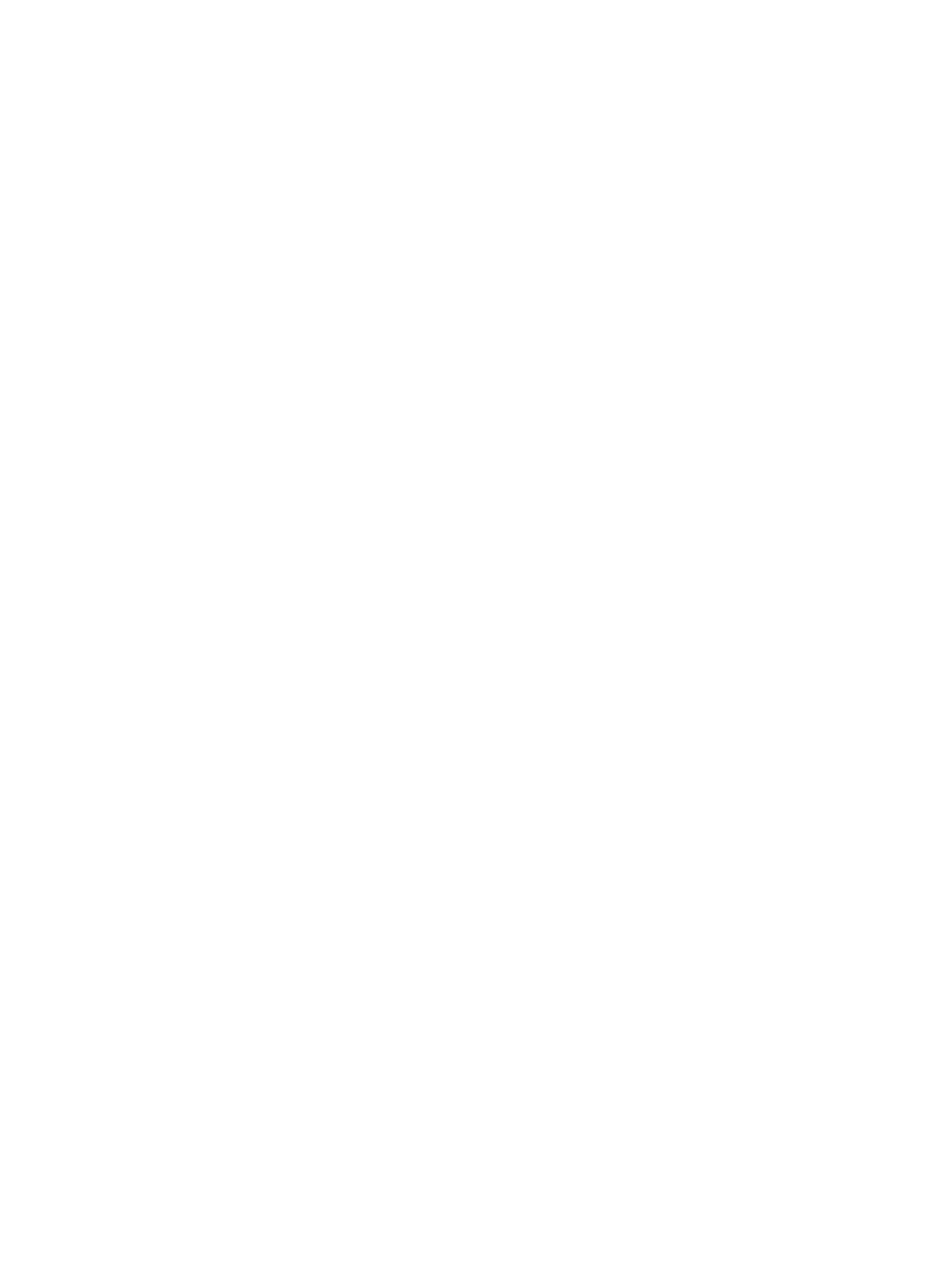
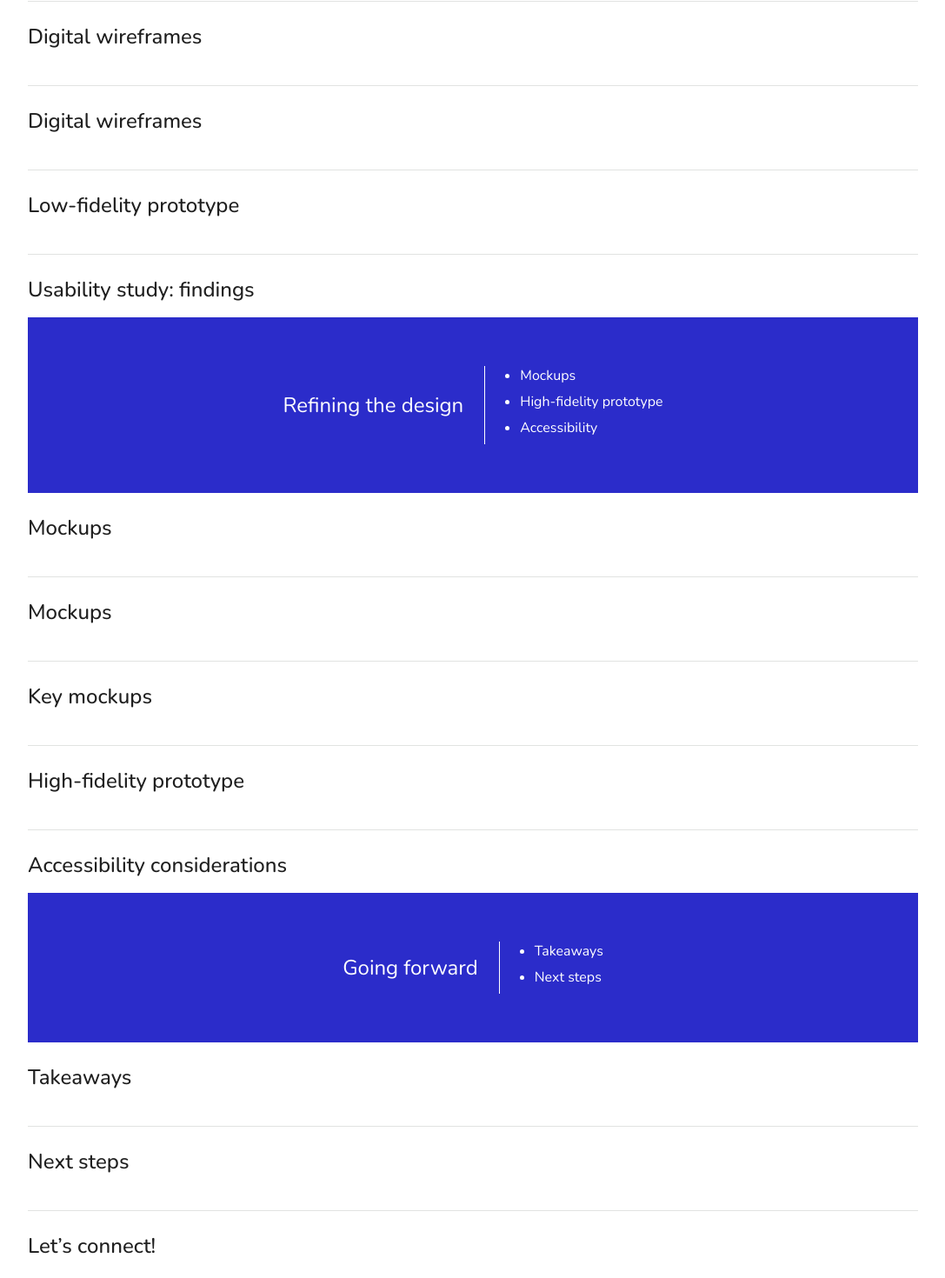
Before and after one commit to teffcode/teffcode-portfolio, a React (Vite) app: page /ux/case-study-trailers-movie-app in a window 1280 px wide. Shown: the part 1520-2990 px from the top of the page at 87% size, without its empty margins (96-1183 px from the left). Before the commit the page ends 1401 px from the top, so only its background shows below. Built offline with nearby package versions, Linux system fonts and the light colour scheme.

Commit message:
add: section titles and items

```diff
--- a/public/case-study-trailers-movie-app.json
+++ b/public/case-study-trailers-movie-app.json
@@ -20,6 +20,61 @@
       "user_journey": {
         "title": "User journey map"
       }
+    },
+    "designing": {
+      "title": "Starting the design",
+      "items": ["Paper wireframes", "Digital wireframes", "Low-fidelity prototype", "Usability studies"],
+      "paper_wireframes": {
+        "title": "Paper wireframes"
+      },
+      "digital_wireframes": [
+        {
+          "title": "Digital wireframes"
+        },
+        {
+          "title": "Digital wireframes"
+        }
+      ],
+      "low_fidelity_prototype": {
+        "title": "Low-fidelity prototype"
+      },
+      "usability_study_findings": {
+        "title": "Usability study: findings"
+      }
+    },
+    "redesigning": {
+      "title": "Refining the design",
+      "items": ["Mockups", "High-fidelity prototype", "Accessibility"],
+      "mockups": [
+        {
+          "title": "Mockups"
+        },
+        {
+          "title": "Mockups"
+        }
+      ],
+      "key_mockups": {
+        "title": "Key mockups"
+      },
+      "high_fidelity_prototype": {
+        "title": "High-fidelity prototype"
+      },
+      "accessibility_considerations": {
+        "title": "Accessibility considerations"
+      }
+    },
+    "going_forward": {
+      "title": "Going forward",
+      "items": ["Takeaways", "Next steps"],
+      "takeaways": {
+        "title": "Takeaways"
+      },
+      "next_steps": {
+        "title": "Next steps"
+      },
+      "lets_connect": {
+        "title": "Let’s connect!"
+      }
     }
   }
 ]
--- a/src/Pages/CaseStudyTrailersMovieApp/index.jsx
+++ b/src/Pages/CaseStudyTrailersMovieApp/index.jsx
@@ -37,6 +37,23 @@ const CaseStudyTrailersMovieApp = () => {
             empathizingUserResearchPainPointsTitle={case_study.empathizing.user_research_pain_points.title}
             empathizingUserPersonaTitle={case_study.empathizing.user_persona.title}
             empathizingUserJourneyTitle={case_study.empathizing.user_journey.title}
+            designingTitle={case_study.designing.title}
+            designingItems={case_study.designing.items}
+            designingPaperWireframesTitle={case_study.designing.paper_wireframes.title}
+            designingDigitalWireframes={case_study.designing.digital_wireframes}
+            designingLowFidelityPrototypeTitle={case_study.designing.low_fidelity_prototype.title}
+            designingUsabilityStudyFindingsTitle={case_study.designing.usability_study_findings.title}
+            redesigningTitle={case_study.redesigning.title}
+            redesigningItems={case_study.redesigning.items}
+            redesigningMockups={case_study.redesigning.mockups}
+            redesigningKeyMockupsTitle={case_study.redesigning.key_mockups.title}
+            redesigningHighFidelityPrototypeTitle={case_study.redesigning.high_fidelity_prototype.title}
+            redesigningAccessibilityConsiderationsTitle={case_study.redesigning.accessibility_considerations.title}
+            goingForwardTitle={case_study.going_forward.title}
+            goingForwardItems={case_study.going_forward.items}
+            goingForwardTakeawaysTitle={case_study.going_forward.takeaways.title}
+            goingForwardNextStepsTitle={case_study.going_forward.next_steps.title}
+            goingForwardTitleLetsConnect={case_study.going_forward.lets_connect.title}
           />
         ))
       }
--- a/src/Templates/CaseStudy/Components/SectionCard/index.jsx
+++ b/src/Templates/CaseStudy/Components/SectionCard/index.jsx
@@ -1,7 +1,6 @@
 import './index.css'
 
 const SectionCard = ({ text, items }) => {
-  console.log('ITEMS: ', items)
   return (
     <div className='section-card'>
       <h2 className='section-card__title'>
@@ -9,7 +8,7 @@ const SectionCard = ({ text, items }) => {
       </h2>
       <ul className='section-card__items'>
         {
-          items?.map(item => <li className='section-card__item'>{ item }</li>)
+          items?.map((item, index) => <li key={index} className='section-card__item'>{ item }</li>)
         }
       </ul>
     </div>
--- a/src/Templates/CaseStudy/index.jsx
+++ b/src/Templates/CaseStudy/index.jsx
@@ -12,7 +12,24 @@ const CaseStudy = ({
   empathizingUserResearchSummaryTitle,
   empathizingUserResearchPainPointsTitle,
   empathizingUserPersonaTitle,
-  empathizingUserJourneyTitle
+  empathizingUserJourneyTitle,
+  designingTitle,
+  designingItems,
+  designingPaperWireframesTitle,
+  designingDigitalWireframes,
+  designingLowFidelityPrototypeTitle,
+  designingUsabilityStudyFindingsTitle,
+  redesigningTitle,
+  redesigningItems,
+  redesigningMockups,
+  redesigningKeyMockupsTitle,
+  redesigningHighFidelityPrototypeTitle,
+  redesigningAccessibilityConsiderationsTitle,
+  goingForwardTitle,
+  goingForwardItems,
+  goingForwardTakeawaysTitle,
+  goingForwardNextStepsTitle,
+  goingForwardTitleLetsConnect
 }) => {
   return (
     <div className='case-study'>
@@ -30,6 +47,50 @@ const CaseStudy = ({
         <Divider />
         <SectionTitle text={empathizingUserJourneyTitle} />
       </div>
+      <SectionCard text={designingTitle} items={designingItems} />
+      <div className='case-study__section'>
+        <SectionTitle text={designingPaperWireframesTitle} />
+        <Divider />
+        {
+          designingDigitalWireframes?.map((wireframeInfo, index) => {
+            return (
+              <>
+                <SectionTitle key={index} text={wireframeInfo.title} />
+                <Divider />
+              </>
+            )
+          })
+        }
+        <SectionTitle text={designingLowFidelityPrototypeTitle} />
+        <Divider />
+        <SectionTitle text={designingUsabilityStudyFindingsTitle} />
+      </div>
+      <SectionCard text={redesigningTitle} items={redesigningItems} />
+      <div className='case-study__section'>
+        {
+          redesigningMockups?.map((mockupInfo, index) => {
+            return (
+              <>
+                <SectionTitle key={index} text={mockupInfo.title} />
+                <Divider />
+              </>
+            )
+          })
+        }
+        <SectionTitle text={redesigningKeyMockupsTitle} />
+        <Divider />
+        <SectionTitle text={redesigningHighFidelityPrototypeTitle} />
+        <Divider />
+        <SectionTitle text={redesigningAccessibilityConsiderationsTitle} />
+      </div>
+      <SectionCard text={goingForwardTitle} items={goingForwardItems} />
+      <div className='case-study__section'>
+        <SectionTitle text={goingForwardTakeawaysTitle} />
+        <Divider />
+        <SectionTitle text={goingForwardNextStepsTitle} />
+        <Divider />
+        <SectionTitle text={goingForwardTitleLetsConnect} />
+      </div>
     </div>
   )
 }
```
